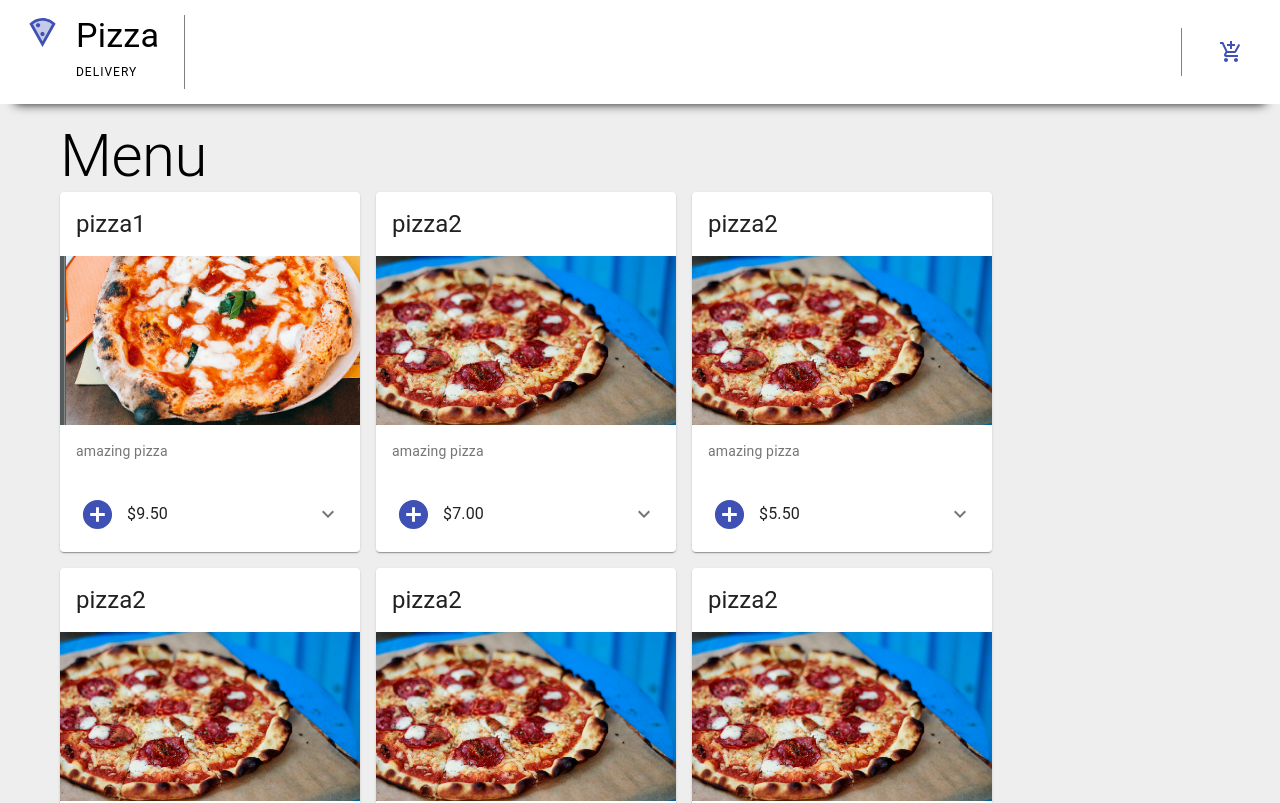
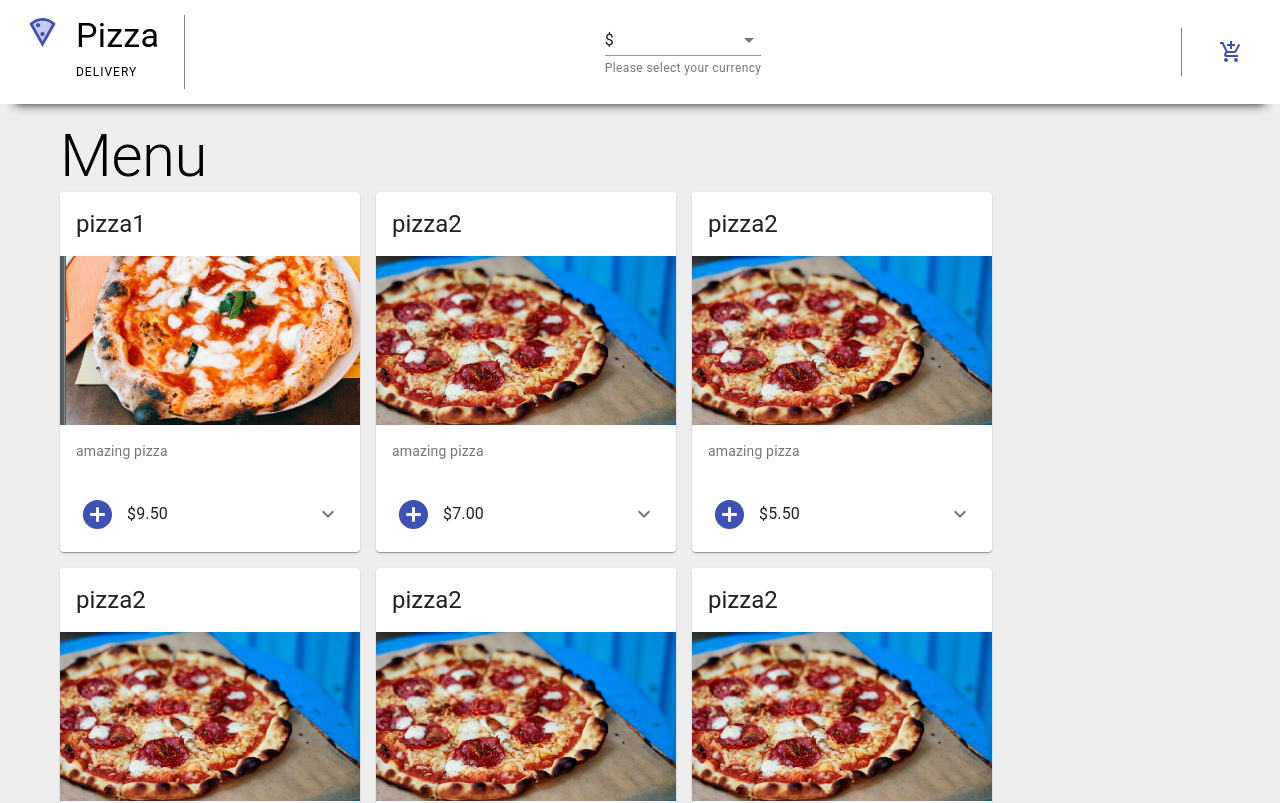
Before and after one commit to xenialugovaya/Delivery-app, a React (Create React App) app: page / in a window 1280 px wide. Shown: the top 803 px of the page. Built offline with nearby package versions, Linux system fonts and the light colour scheme.

Commit message:
Added currency switcher

```diff
--- a/src/App.js
+++ b/src/App.js
@@ -6,8 +6,10 @@ import Menu from './Menu/Menu';
 import Cart from './Cart/Cart';
 import useOpenCart from './Hooks/useOpenCart';
 import useOrders from './Hooks/useOrders';
+import useCurrency from './Hooks/useCurrency';
 
 function App() {
+const currency = useCurrency();
 const openCartHook = useOpenCart();
 const { menuGrid, cartGrid } = openCartHook.openCart;
 const orders = useOrders();
@@ -15,16 +17,16 @@ const orders = useOrders();
   return (
     <>
     <GlobalStyle/>
-    <Navbar { ...openCartHook } { ...orders }/>
+    <Navbar { ...openCartHook } { ...orders } currency={currency}/>
     <Grid container>
-      <Grid item xs = { menuGrid }>
-        <Menu orders = { orders }/>
+      <Grid item xs={ menuGrid }>
+        <Menu orders={ orders } currency={currency}/>
       </Grid>
-      <Grid item xs = { cartGrid }>
-        <Cart { ...openCartHook } { ...orders }/>
+      <Grid item xs={ cartGrid }>
+        <Cart { ...openCartHook } { ...orders } { ...currency }/>
       </Grid>
     </Grid>
-   </>
+    </>
   );
 }
 
--- a/src/Cart/Cart.js
+++ b/src/Cart/Cart.js
@@ -10,7 +10,7 @@ import { Divider } from '@material-ui/core';
 import ListItem from '@material-ui/core/ListItem';
 import HighlightOffIcon from '@material-ui/icons/HighlightOff';
 import clsx from 'clsx';
-import { formatUSDPrice } from '../Data/Data';
+import { formatUSDPrice, formatEURPrice } from '../Data/Data';
 import { deliveryCost } from '../Data/Data';
 
 
@@ -49,7 +49,7 @@ function getPrice(order){
   return order.priceUSD * order.quantity;
 }
 
-export default function Cart({openCart, setOpenCart, orders}) {
+export default function Cart({openCart, setOpenCart, orders, currency}) {
   const subtotal = orders.reduce((total, order) => {
     return total + getPrice(order);
   }, 0);
@@ -89,7 +89,11 @@ export default function Cart({openCart, setOpenCart, orders}) {
                         {order.title}
                       </Typography>
                       <Typography variant="overline">
-                        {formatUSDPrice(getPrice(order))}
+                        {
+                          currency === 'USD'
+                          ? formatUSDPrice(getPrice(order))
+                          : formatEURPrice(getPrice(order))
+                        }
                       </Typography>
                    </ListItem>
                    <Divider/>
@@ -100,7 +104,11 @@ export default function Cart({openCart, setOpenCart, orders}) {
                       Subtotal:
                     </Typography>
                     <Typography variant="overline">
-                      {formatUSDPrice(subtotal)}
+                        {
+                          currency === 'USD'
+                          ? formatUSDPrice(subtotal)
+                          : formatEURPrice(subtotal)
+                        }
                     </Typography>
                   </ListItem>
                   <ListItem className={clsx(classes.list, classes.subtotal)}>
@@ -108,7 +116,11 @@ export default function Cart({openCart, setOpenCart, orders}) {
                       Delivery:
                     </Typography>
                     <Typography variant="overline">
-                      {formatUSDPrice(deliveryCost)}
+                        {
+                          currency === 'USD'
+                          ? formatUSDPrice(deliveryCost)
+                          : formatEURPrice(deliveryCost)
+                        }
                     </Typography>
                   </ListItem>
                   <ListItem className={classes.list}>
@@ -116,7 +128,11 @@ export default function Cart({openCart, setOpenCart, orders}) {
                       Total:
                     </Typography>
                     <Typography variant="h5">
-                      {formatUSDPrice(total)}
+                        {
+                          currency === 'USD'
+                          ? formatUSDPrice(total)
+                          : formatEURPrice(total)
+                        }
                     </Typography>
                   </ListItem>
                 </CardContent>
--- /dev/null
+++ b/src/CurrencySwitcher/CurrencySwitcher.js
@@ -0,0 +1,28 @@
+import React from 'react';
+import TextField from '@material-ui/core/TextField';
+import MenuItem from '@material-ui/core/MenuItem';
+import { currencies } from '../Data/Data';
+
+  export default function CurrencySwitcher({currency, setCurrency}){
+
+    const handleChange = (event) => {
+        setCurrency(event.target.value);
+    };
+
+    return(
+        <TextField
+          id="standard-select-currency"
+          select
+          value={currency}
+          onChange={handleChange}
+          helperText="Please select your currency"
+        >
+          {currencies.map((option) => (
+            <MenuItem key={option.value} value={option.value}>
+              {option.label}
+            </MenuItem>
+          ))}
+        </TextField>
+    );
+
+  }
--- a/src/Data/Data.js
+++ b/src/Data/Data.js
@@ -1,3 +1,5 @@
+const EXCHANGE_RATE_USD_TO_EUR = 0.88;
+
 export function formatUSDPrice(price) {
   return price.toLocaleString('en-US', {
     style: 'currency',
@@ -6,11 +8,26 @@ export function formatUSDPrice(price) {
 }
 
 export function formatEURPrice(price) {
-  return price.toLocaleString('de-DE', {
+  return convertToEUR(price).toLocaleString('de-DE', {
     style: 'currency',
     currency: 'EUR'
   });
 }
+
+function convertToEUR(priceUSD) {
+  return priceUSD * EXCHANGE_RATE_USD_TO_EUR;
+}
+
+export const currencies = [
+  {
+    value: 'USD',
+    label: '$',
+  },
+  {
+    value: 'EUR',
+    label: '€',
+  },
+];
 
 export const deliveryCost = 5;
 
--- a/src/FoodCard/FoodCard.js
+++ b/src/FoodCard/FoodCard.js
@@ -14,7 +14,7 @@ import ExpandMoreIcon from '@material-ui/icons/ExpandMore';
 import QuantityInput from '../QuantityInput/QuantityInput';
 import useQuantity from '../Hooks/useQuantity';
 import useCardExpand from '../Hooks/useCardExpand';
-import { formatUSDPrice } from '../Data/Data';
+import { formatUSDPrice, formatEURPrice } from '../Data/Data';
 
 
 const useStyles = makeStyles((theme) => ({
@@ -37,11 +37,10 @@ const useStyles = makeStyles((theme) => ({
   },
 }));
 
-export default function FoodCard({index, parameters, setOrders, orders}) {
+export default function FoodCard({index, parameters, setOrders, orders, currency}) {
   const {title, priceUSD, shortDescription, description, image} = parameters;
   const quantity = useQuantity();
   const { cardExpand, setCardExpand } = useCardExpand();
-
   const order = {
     id: index,
     title,
@@ -70,7 +69,6 @@ export default function FoodCard({index, parameters, setOrders, orders}) {
     setOrders([...orders]);
   }
 
-
   return (
     <Card className={classes.root}>
       <CardHeader
@@ -95,7 +93,10 @@ export default function FoodCard({index, parameters, setOrders, orders}) {
         : <QuantityInput quantity={quantity} onClick={handleQuantityClick}/>
         }
         <Typography>
-          {formatUSDPrice(priceUSD)}
+          { currency === 'USD'
+              ? formatUSDPrice(priceUSD)
+              : formatEURPrice(priceUSD)
+          }
         </Typography>
         <IconButton
           className={clsx(classes.expand, {
--- /dev/null
+++ b/src/Hooks/useCurrency.js
@@ -0,0 +1,9 @@
+import { useState } from 'react';
+
+export default function useCurrency(){
+    const [currency, setCurrency] = useState('USD');
+    return {
+        currency,
+        setCurrency
+    }
+}
--- a/src/Menu/Menu.js
+++ b/src/Menu/Menu.js
@@ -10,7 +10,7 @@ const MenuStyle = styled.div`
   padding: 120px 60px;
 `
 
-export default function Menu({orders}) {
+export default function Menu({orders, currency}) {
     return(
       <MenuStyle>
         <Typography variant="h2" component="h1">
@@ -20,7 +20,7 @@ export default function Menu({orders}) {
           {pizzas.map((pizza, index) => {
             return(
             <Grid item key={index}>
-              <FoodCard index={index} parameters={pizza} { ...orders }/>
+              <FoodCard index={index} parameters={pizza} { ...orders } {...currency}/>
             </Grid>
             )
           })}
--- a/src/Navbar/Navbar.js
+++ b/src/Navbar/Navbar.js
@@ -1,4 +1,5 @@
 import React from 'react';
+import styled from 'styled-components'
 import {Grid} from '@material-ui/core';
 import {Badge} from '@material-ui/core';
 import { IconButton } from '@material-ui/core';
@@ -6,7 +7,7 @@ import { Typography } from '@material-ui/core';
 import { Icon } from '@material-ui/core';
 import LocalPizzaTwoToneIcon from '@material-ui/icons/LocalPizzaTwoTone';
 import AddShoppingCartIcon from '@material-ui/icons/AddShoppingCart';
-import styled from 'styled-components'
+import CurrencySwitcher from '../CurrencySwitcher/CurrencySwitcher';
 
 
 const NavbarStyle = styled.div`
@@ -19,18 +20,19 @@ const NavbarStyle = styled.div`
   justify-content: space-between;
   align-items: center;
   box-shadow: 0px 15px 10px -15px #111;
-`
+`;
+
 const Logo = styled.div`
   border-right: 1px solid grey;
   padding-right: 25px;
-`
+`;
 
 const NavMenu = styled.div`
   border-left: 1px solid grey;
   padding-left: 25px;
-`
+`;
 
-export default function Navbar({setOpenCart, orders}){
+export default function Navbar({setOpenCart, orders, currency}){
 
   let amount = 0;
   if(orders.length !== 0){
@@ -62,6 +64,7 @@ export default function Navbar({setOpenCart, orders}){
             </Grid>
           </Grid>
         </Logo>
+        <CurrencySwitcher {...currency}/>
         <NavMenu>
           <IconButton color="primary" aria-label="add to shopping cart" onClick={handleCartClick}>
             <Badge badgeContent={amount} color="secondary">
```
